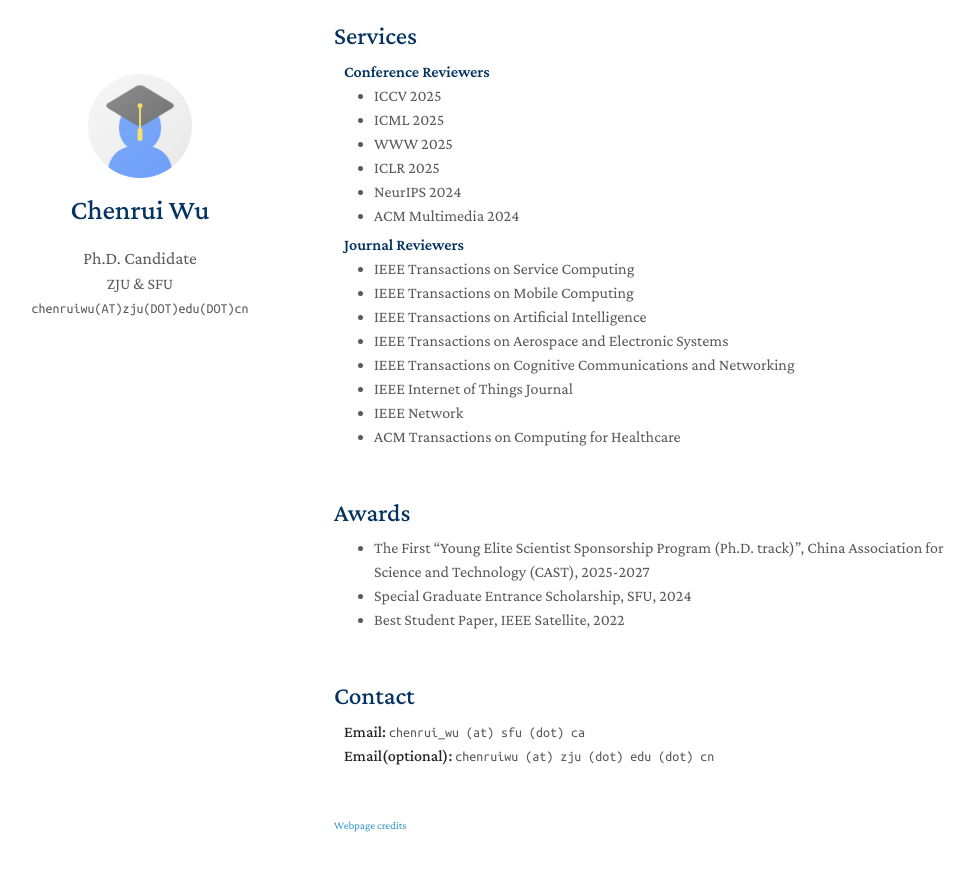
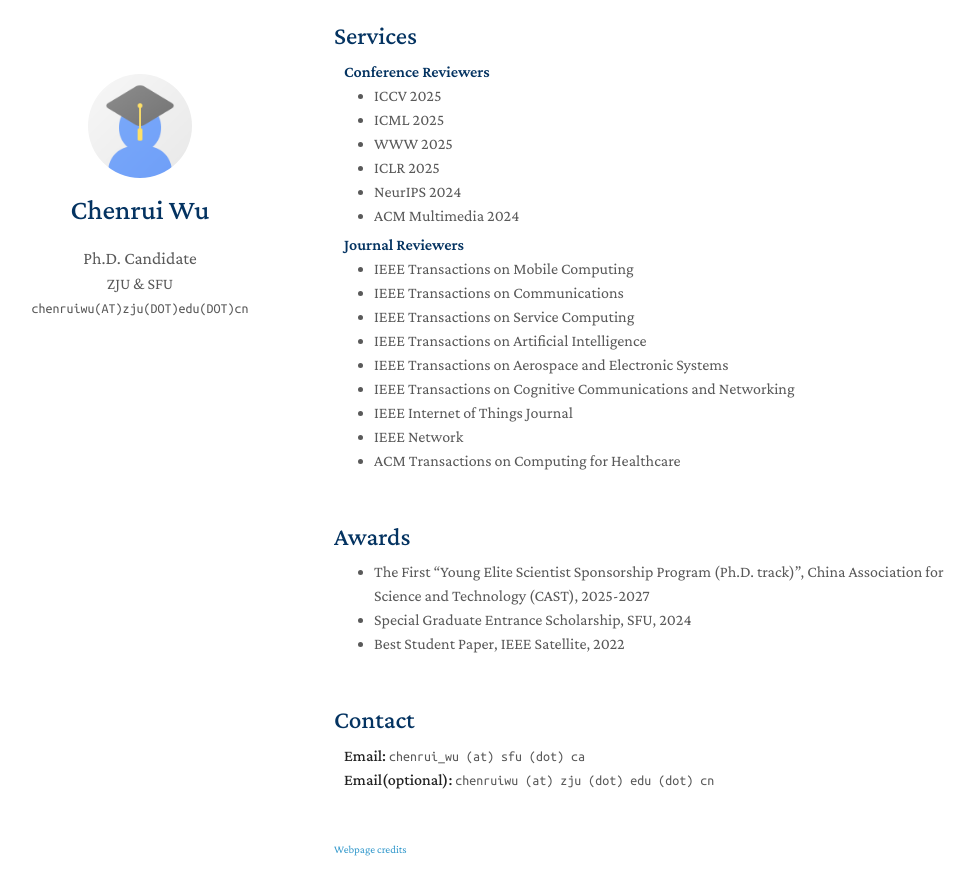
Before and after one commit to wuchenrui/wuchenrui.github.io, a Jekyll site: the page built from index.md, in a window 1280 px wide and 900 px high, scrolled down 2496 px. Shown: the top 895 px of the window, without its empty margins (136-1111 px from the left). Built offline with Jekyll 4.4.1, drawn with Linux system fonts in a browser that asks for light colours; a style sheet for code colours, icons or effects is not loaded; our own code applies the rules of GitHub Pages for plain Markdown files.

Commit message:
Update services.md

```diff
--- a/_includes/services.md
+++ b/_includes/services.md
@@ -16,8 +16,9 @@
 <h4 style="margin:0 10px 0;">Journal Reviewers</h4>
 
 <ul style="margin:0 0 5px;">
+  <li>IEEE Transactions on Mobile Computing</li>
+  <li>IEEE Transactions on Communications</li>
   <li>IEEE Transactions on Service Computing</li>
-  <li>IEEE Transactions on Mobile Computing</li>
   <li>IEEE Transactions on Artificial Intelligence</li>
   <li>IEEE Transactions on Aerospace and Electronic Systems</li>
   <li>IEEE Transactions on Cognitive Communications and Networking</li>
```
